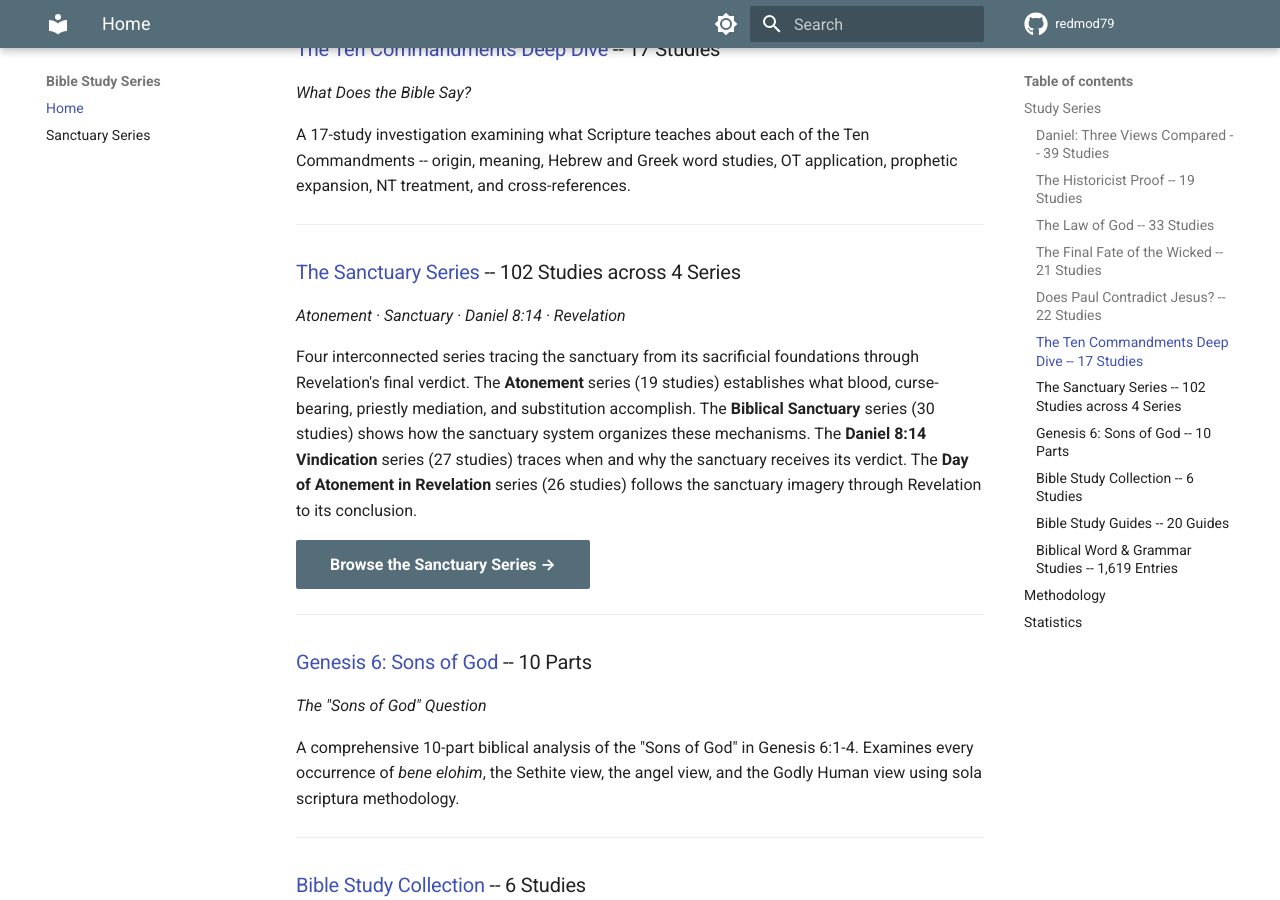
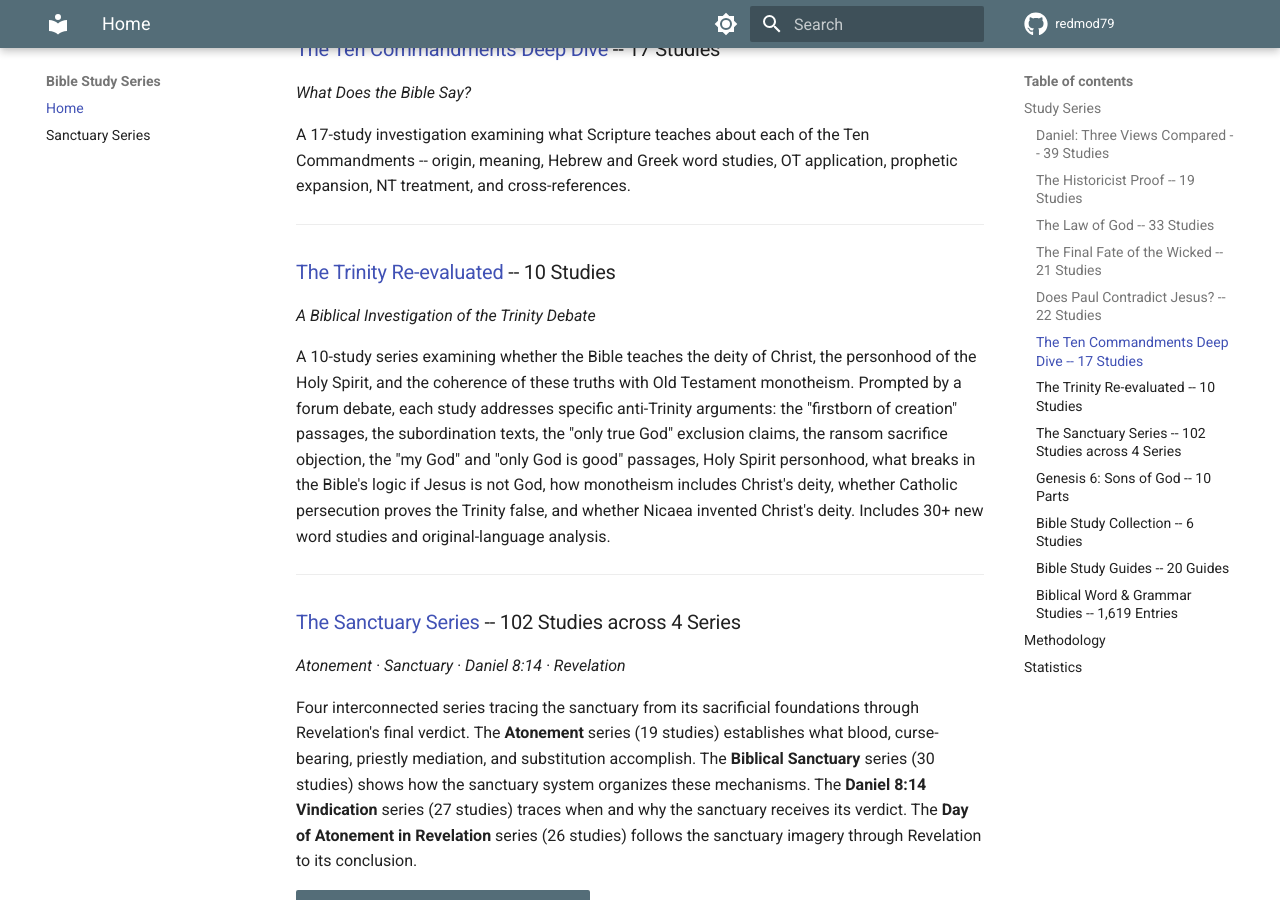
Before and after one commit to redmod79/bible-study-hub, an MkDocs documentation site: the page built from docs/index.md, in a window 1280 px wide and 900 px high, scrolled down 1518 px. Built offline with MkDocs 1.6.1 and Material for MkDocs 9.7.7, drawn with Linux system fonts in a browser that asks for light colours; some of the changed text lies outside the part shown.

Commit message:
Add Trinity Re-evaluated series to hub
10-study series examining the Trinity debate with original-language analysis.

Co-Authored-By: Claude Opus 4.6 (1M context) <noreply@anthropic.com>

```diff
--- a/docs/index.md
+++ b/docs/index.md
@@ -53,6 +53,14 @@ A 22-study investigation examining every major alleged contradiction between Pau
 *What Does the Bible Say?*
 
 A 17-study investigation examining what Scripture teaches about each of the Ten Commandments -- origin, meaning, Hebrew and Greek word studies, OT application, prophetic expansion, NT treatment, and cross-references.
+
+---
+
+### [The Trinity Re-evaluated](https://redmod79.github.io/trin-website/) -- 10 Studies
+
+*A Biblical Investigation of the Trinity Debate*
+
+A 10-study series examining whether the Bible teaches the deity of Christ, the personhood of the Holy Spirit, and the coherence of these truths with Old Testament monotheism. Prompted by a forum debate, each study addresses specific anti-Trinity arguments: the "firstborn of creation" passages, the subordination texts, the "only true God" exclusion claims, the ransom sacrifice objection, the "my God" and "only God is good" passages, Holy Spirit personhood, what breaks in the Bible's logic if Jesus is not God, how monotheism includes Christ's deity, whether Catholic persecution proves the Trinity false, and whether Nicaea invented Christ's deity. Includes 30+ new word studies and original-language analysis.
 
 ---
 
@@ -127,9 +135,10 @@ Every study in every series follows the same research pipeline:
 | [The Final Fate of the Wicked](https://redmod79.github.io/etc-website/) | 21 | Evidence tiers (8 levels) |
 | [Does Paul Contradict Jesus?](https://redmod79.github.io/pvj-website/) | 22 | Evidence tiers (8 levels) |
 | [The Ten Commandments](https://redmod79.github.io/cmd-website/) | 17 | Evidence tiers (8 levels) |
+| [The Trinity Re-evaluated](https://redmod79.github.io/trin-website/) | 10 | Structured JSON analysis + Python validation |
 | [The Sanctuary Series](sanctuary.md) (4 series) | 102 | Atonement (19) + Sanctuary (30) + Vindication (27) + Revelation (26) |
 | [Genesis 6: Sons of God](https://redmod79.github.io/genesis-6-website/) | 10 parts | Sola scriptura analysis |
 | [Bible Study Collection](https://redmod79.github.io/bible-topics-website/) | 6 | Tool-driven research |
 | [Bible Study Guides](https://redmod79.github.io/study-guides/) | 20 guides | Explicit vs. inference classification |
 | [Biblical Word & Grammar Studies](https://redmod79.github.io/word-studies-website/) | 1,619 entries | Strong's concordance + morphological analysis + grammar reference |
-| **Total** | **265+ studies, 20 guides, 1,427 word studies, 192 grammar entries** | |
+| **Total** | **275+ studies, 20 guides, 1,427 word studies, 192 grammar entries** | |
```
